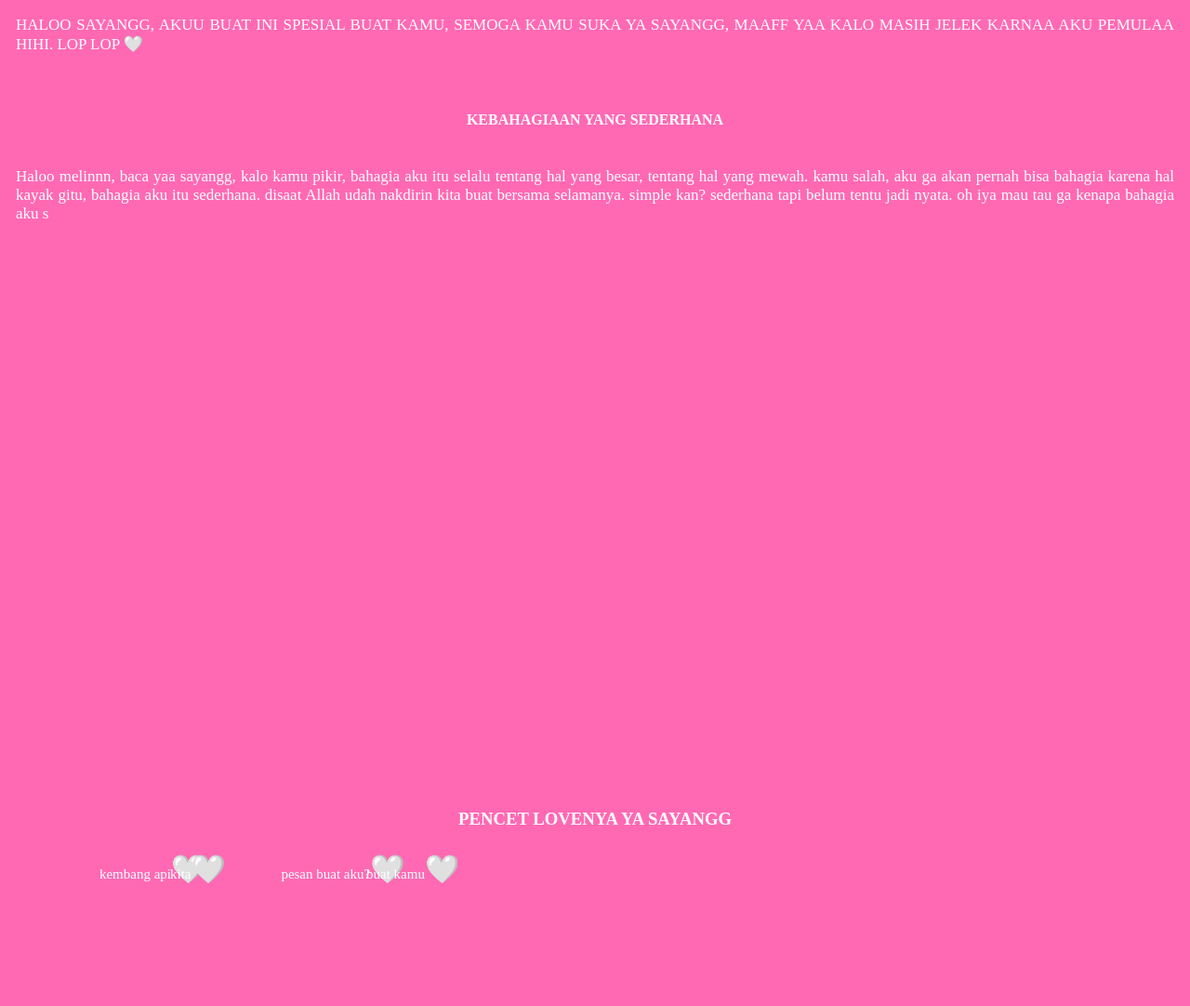
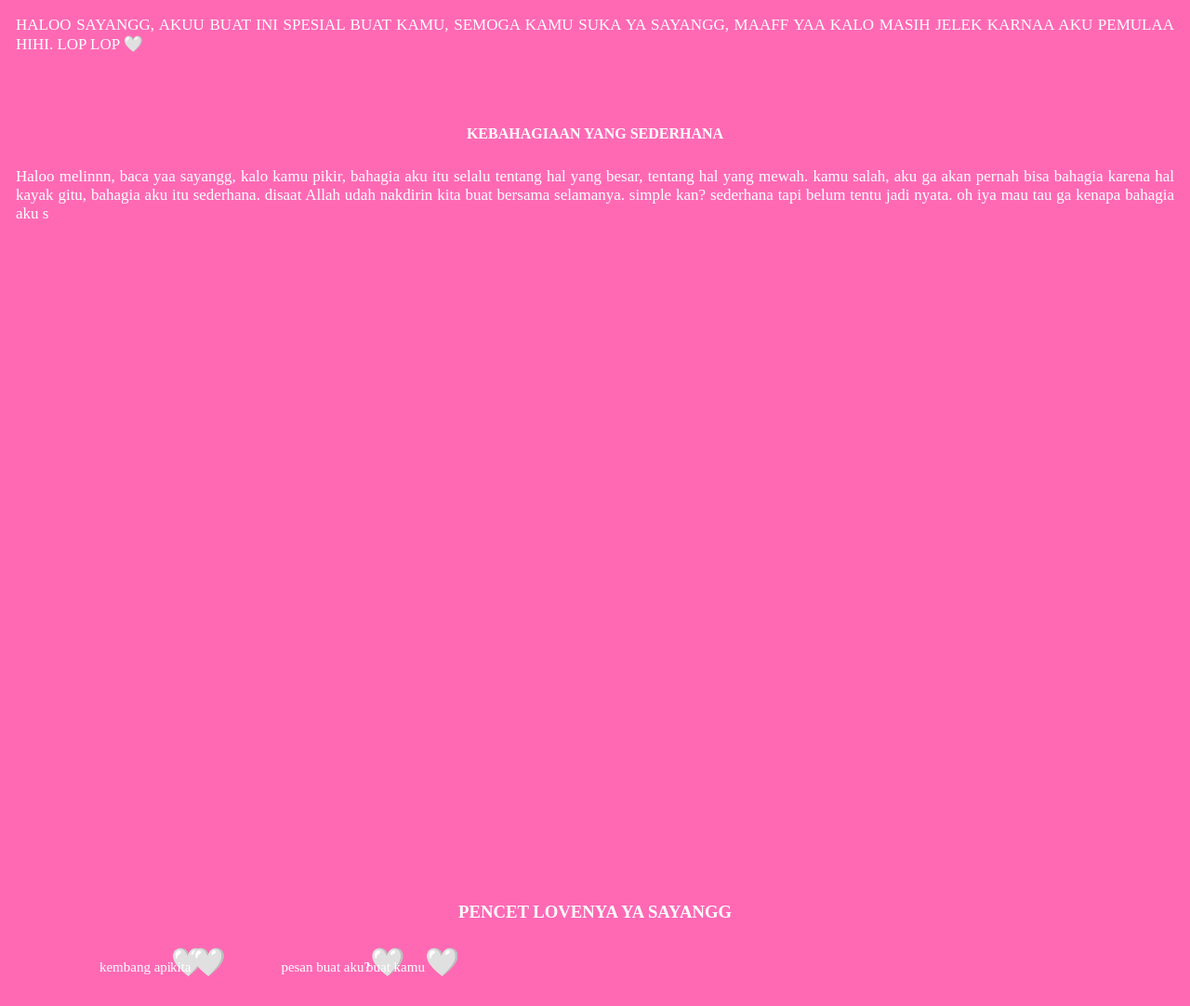
Before and after one commit to MhmmdAddtyNrdnnsyh/melinnn.github.io, a plain HTML site: page inde.html in a window 1280 px wide. Shown: the whole page at 93% size. Before the commit the page ends 982 px from the top, so only its background shows below. Drawn offline with nearby package versions, Linux system fonts and the light colour scheme; a web font is replaced by a local one.

Commit message:
update inde.html

```diff
--- a/inde.html
+++ b/inde.html
@@ -104,7 +104,7 @@
                 position: absolute;
                 color: white;
                 margin: 20px;
-                top: 850px;
+                top: 950px;
             }
 
             .kl1 {
@@ -113,7 +113,7 @@
                 margin: 17px;
                 padding-bottom: 30px;
                 left: 0px;
-                top: 900px;
+                top: 1000px;
                 text-align: center;
                 color: white;
                 font-size: 15px;
@@ -121,7 +121,7 @@
             .kl2 {
                 position: absolute;
                 left: 100px;
-                top: 900px;
+                top: 1000px;
                 text-align: center;
                 font-size: 15px;
                 padding-bottom: 30px;
@@ -133,7 +133,7 @@
             .kl3{
             position: absolute;
                 left: 160px;
-                top: 900px;
+                top: 1000px;
                 text-align: center;
                 font-size: 15px;
                 padding-bottom: 30px;
@@ -145,7 +145,7 @@
             .kl4{
               position: absolute;
                 left: 280px;
-                top: 900px;
+                top: 1000px;
                 text-align: center;
                 font-size: 15px;
                 padding-bottom: 30px;
@@ -163,7 +163,7 @@
              position: absolute;
              text-align: center;
              color: white;
-             top: 120px;
+             top: 135px;
              animation: down 1s forwards;
              animation-delay: 1.5s;
              opacity: 0;
```
